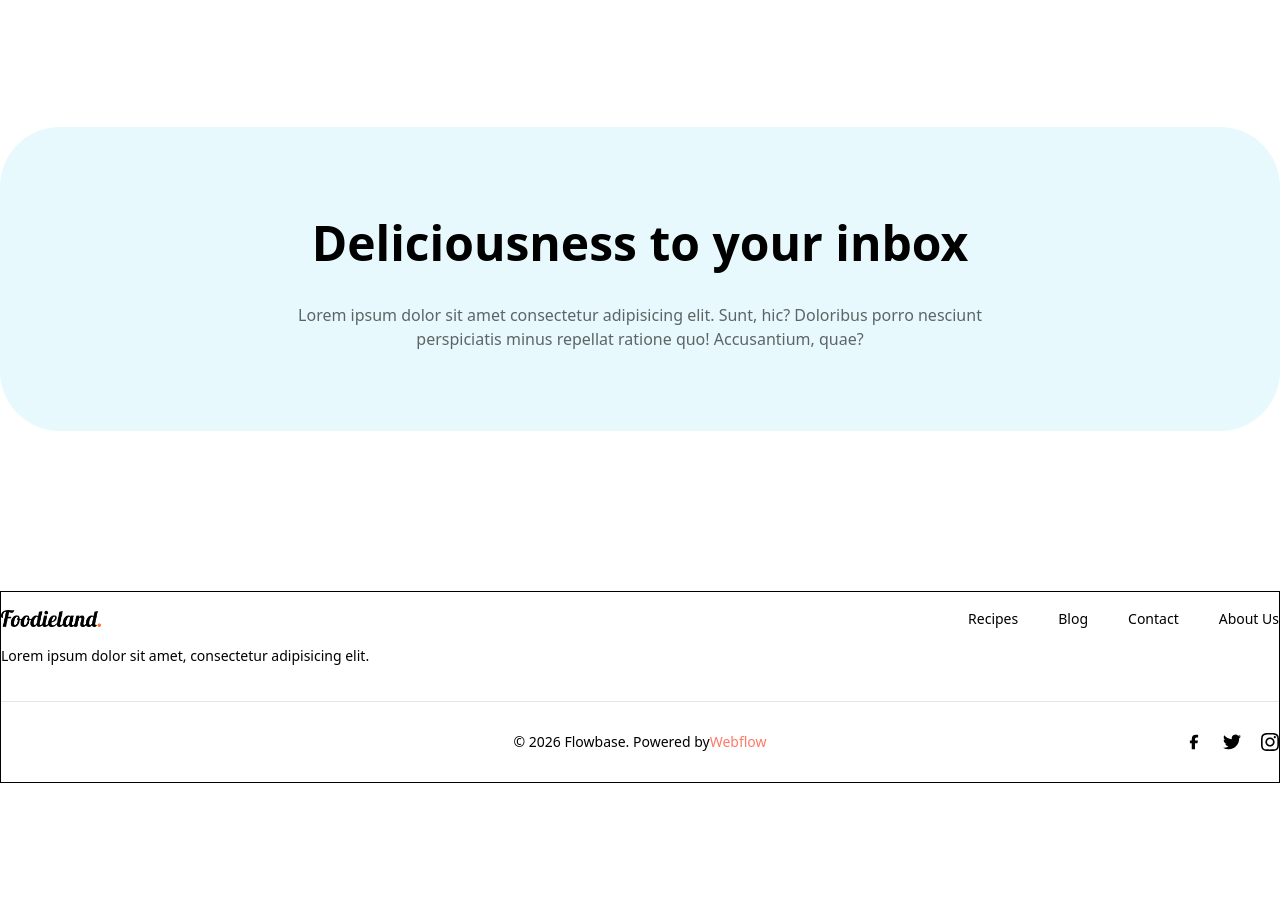
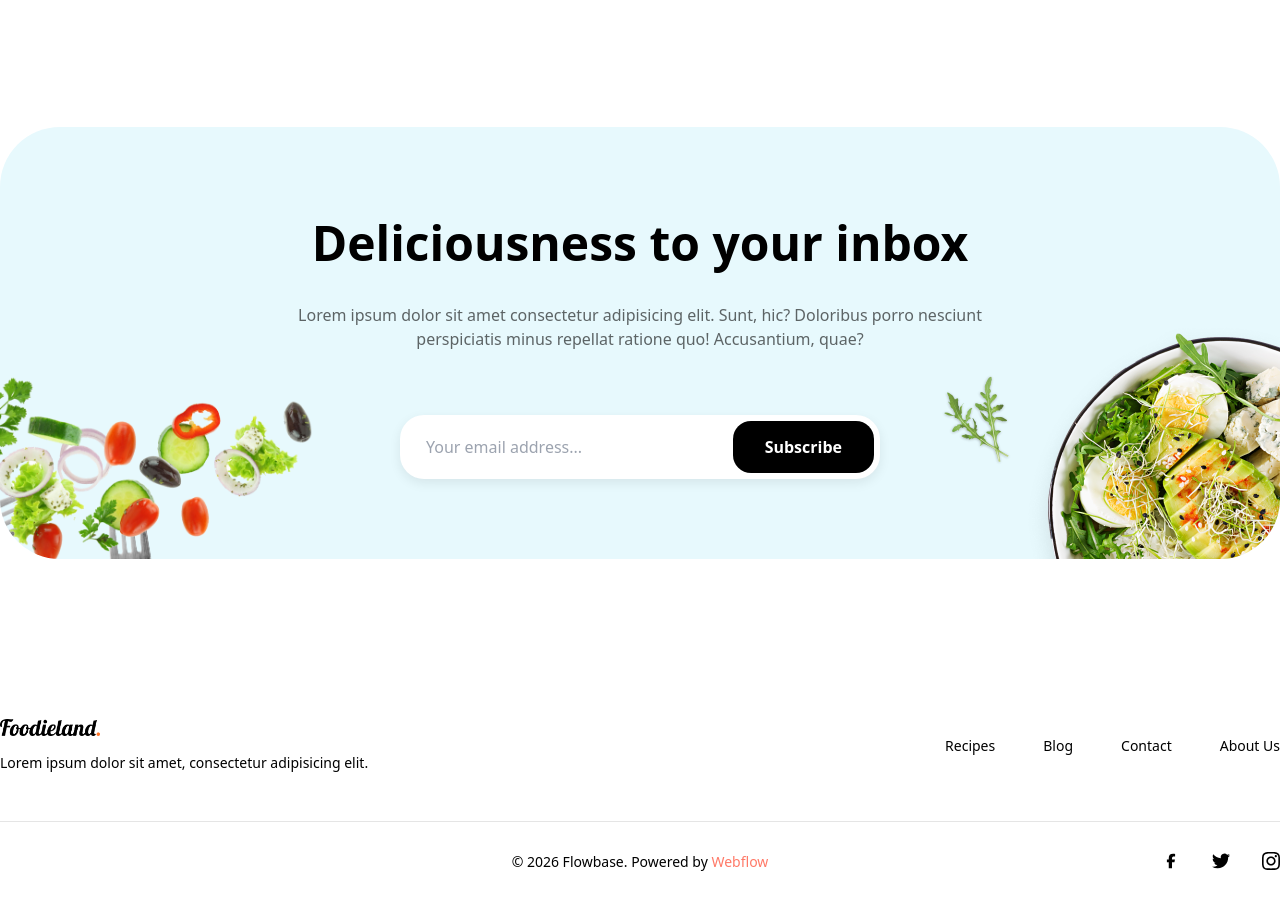
Before and after one commit to Scorpio0712/Foodieland-Portfolio, a Next.js app: page / in a window 1280 px wide. Shown: the part 5800-6701 px from the top of the page. Before the commit the page ends 6583 px from the top, so only its background shows below. Built offline with nearby package versions, Linux system fonts and the light colour scheme.

Commit message:
Finish Create Home page, Email Input, Fix Footer component and add image background

```diff
--- a/app/components/email_input/email_input.module.css
+++ b/app/components/email_input/email_input.module.css
@@ -0,0 +1,53 @@
+.emailContainer {
+    display: flex;
+    flex-direction: column;
+    align-items: center;
+    width: 100%;
+}
+
+.emailBox {
+    display: flex;
+    align-items: center;
+    background-color: white;
+    border-radius: 24px;
+    padding: 6px;
+    width: 480px;
+    max-width: 100%;
+    box-shadow: 0 4px 12px rgba(0, 0, 0, 0.08);
+}
+
+.emailInput {
+    flex: 1;
+    border: none;
+    outline: none;
+    padding: 14px 20px;
+    font-size: 16px;
+    background: transparent;
+}
+
+.emailInput::placeholder {
+    color: #9ca3af;
+}
+
+.subscribeButton {
+    background-color: black;
+    color: white;
+    border: none;
+    border-radius: 18px;
+    padding: 14px 32px;
+    font-size: 16px;
+    font-weight: 600;
+    cursor: pointer;
+    white-space: nowrap;
+    transition: background-color 0.3s;
+}
+
+.subscribeButton:hover {
+    background-color: #333333;
+}
+
+.error {
+    color: #ef4444;
+    font-size: 14px;
+    margin-top: 8px;
+}
--- a/app/components/email_input/page.tsx
+++ b/app/components/email_input/page.tsx
@@ -1,18 +1,55 @@
-'use client'
+"use client";
 
-import React from 'react'
-import style from './email_input.module.css'
+import React, { useState } from "react";
+import style from "./email_input.module.css";
 
 interface EmailInputProps {
-    placeholder: string;
-    buttonText: string;
-    onSubmit?: (email: string) => void;
+  placeholder?: string;
+  buttonText?: string;
+  onSubmit?: (email: string) => void;
 }
 
-function EmailInput({placeholder = "Your email address..."}) {
+function EmailInput({
+  placeholder = "Your email address...",
+  buttonText = "Subscribe",
+  onSubmit,
+}: EmailInputProps) {
+  const [email, setEmail] = useState("");
+  const [error, setError] = useState("");
+
+  const handleSubmit = (e: React.FormEvent) => {
+    e.preventDefault();
+
+    const emailRegex = /^[^\s@]+@[^\s@]+\.[^\s@]+$/;
+    if (!emailRegex.test(email)) {
+      setError("Please enter a valid email");
+      return;
+    }
+
+    if (onSubmit) {
+      onSubmit(email);
+    }
+
+    setEmail("");
+    setError("");
+  };
+
   return (
-    <div>EmailInput</div>
-  )
+    <div className={style.emailContainer}>
+      <form onSubmit={handleSubmit} className={style.emailBox}>
+        <input
+          type="email"
+          placeholder={placeholder}
+          value={email}
+          onChange={(e) => setEmail(e.target.value)}
+          className={style.emailInput}
+          required
+        />
+        <button type="submit" className={style.subscribeButton}>{buttonText}</button>
+      </form>
+      {error && <p className={style.error}>{error}</p>}
+    </div>
+  );
 }
 
-export default EmailInput
+export default EmailInput;
--- a/app/components/footer/footer.module.css
+++ b/app/components/footer/footer.module.css
@@ -1,43 +1,42 @@
 .footerMain {
     margin: 0 auto;
     width: 1280px;
-    border: 1px solid black;
 }
 
 .navContainer {
-    height: 110px;
-    border-bottom: 1px solid rgba(0, 0, 0, 0.1);
+    display: flex;
+    justify-content: space-between;
+    align-items: center;
+    margin-bottom: 48px;
 }
 
-.nav {
-    display: flex;
-    padding: 1rem 0;
-    align-items: center;
-    justify-content: space-between;
+.navFirstCol img {
+    margin-bottom: 16px;
 }
 
-.navDetail{
+.navFirstCol p {
     font-size: 14px;
 }
 
-.navMenuList {
+.navSecCol ul {
     display: flex;
     text-decoration: none;
-    gap: 2.5rem;
+    gap: 48px;
 }
 
-.navMenuList li {
+.navSecCol ul li {
     font-weight: 500;
     font-size: 14px;
     transition: all 0.3s ease;
 }
 
-.navMenuList li:hover {
+.navSecCol ul li:hover {
     transform: scale(1.1);
 }
 
 .copyRightContainer {
-    height: 5rem;
+    border-top: 1px solid rgba(0, 0, 0, 0.1);
+    height: 80px;
     display: flex;
     align-items: center;
     justify-content: space-between;
@@ -48,31 +47,28 @@
     position: relative;
     left: 50%;
     transform: translateX(-50%);
-    align-items: center;
-    display: flex;
 }
 
-.footerDetail span{
+.footerDetailSpan {
     color: #FF7967;
 }
 
 .navSocialList {
-    justify-content: end;
-    align-items: center;
-    list-style: none;
     display: flex;
-    gap: 1.25rem;
+    gap: 32px;
 }
 
-.facebookIcon, .twitterIcon, .instagramIcon {
-
-
-    padding: 0 1rem;
+.facebookIcon,
+.twitterIcon,
+.instagramIcon {
+    padding: 0 16px;
     width: 20px;
     height: 20px;
 }
 
-.facebookIcon svg, .twitterIcon svg, .instagramIcon svg {
+.facebookIcon svg,
+.twitterIcon svg,
+.instagramIcon svg {
     width: 18px;
     height: 18px;
 }
--- a/app/components/footer/page.tsx
+++ b/app/components/footer/page.tsx
@@ -8,7 +8,7 @@ function Footer() {
   return (
     <footer className={style.footerMain}>
       <div className={style.navContainer}>
-        <nav className={style.nav}>
+        <div className={style.navFirstCol}>
           <Image
             src="/images/logo.png"
             width={1000}
@@ -16,7 +16,10 @@ function Footer() {
             alt="Foodieland Logo"
             style={{ width: "100px", height: "30" }}
           />
-          <ul className={style.navMenuList}>
+          <p>Lorem ipsum dolor sit amet, consectetur adipisicing elit.</p>
+        </div>
+        <nav className={style.navSecCol}>
+          <ul>
             <li>
               <Link href={"../"}>Recipes</Link>
             </li>
@@ -31,27 +34,52 @@ function Footer() {
             </li>
           </ul>
         </nav>
-        <p className={style.navDetail}>Lorem ipsum dolor sit amet, consectetur adipisicing elit.</p>
       </div>
       <div className={style.copyRightContainer}>
-        <p className={style.footerDetail}>&copy; {currentDate} Flowbase. Powered by <span>Webflow</span></p>
+        <p className={style.footerDetail}>
+          &copy; {currentDate} Flowbase. Powered by <span className={style.footerDetailSpan}>Webflow</span>
+        </p>
         <ul className={style.navSocialList}>
           <li>
-            <a href="https://facebook.com" target="_blank" className={style.facebookIcon}>
-              <svg xmlns="http://www.w3.org/2000/svg" viewBox="0 0 640 640"><path d="M240 363.3L240 576L356 576L356 363.3L442.5 363.3L460.5 265.5L356 265.5L356 230.9C356 179.2 376.3 159.4 428.7 159.4C445 159.4 458.1 159.8 465.7 160.6L465.7 71.9C451.4 68 416.4 64 396.2 64C289.3 64 240 114.5 240 223.4L240 265.5L174 265.5L174 363.3L240 363.3z"/></svg>
-            </a>
-          </li>
-          <li>
-            <a href="https://twitter.com" target="_blank" className={style.twitterIcon}>
-              <svg xmlns="http://www.w3.org/2000/svg" viewBox="0 0 24 24" width="24" height="24">
-                <path d="M23.953 4.57a10 10 0 01-2.825.775 4.958 4.958 0 002.163-2.723c-.951.555-2.005.959-3.127 1.184a4.92 4.92 0 00-8.384 4.482C7.69 8.095 4.067 6.13 1.64 3.162a4.822 4.822 0 00-.666 2.475c0 1.71.87 3.213 2.188 4.096a4.904 4.904 0 01-2.228-.616v.06a4.923 4.923 0 003.946 4.827 4.996 4.996 0 01-2.212.085 4.936 4.936 0 004.604 3.417 9.867 9.867 0 01-6.102 2.105c-.39 0-.779-.023-1.17-.067a13.995 13.995 0 007.557 2.209c9.053 0 13.998-7.496 13.998-13.985 0-.21 0-.42-.015-.63A9.935 9.935 0 0024 4.59z"/>
+            <a
+              href="https://facebook.com"
+              target="_blank"
+              className={style.facebookIcon}
+            >
+              <svg xmlns="http://www.w3.org/2000/svg" viewBox="0 0 640 640">
+                <path d="M240 363.3L240 576L356 576L356 363.3L442.5 363.3L460.5 265.5L356 265.5L356 230.9C356 179.2 376.3 159.4 428.7 159.4C445 159.4 458.1 159.8 465.7 160.6L465.7 71.9C451.4 68 416.4 64 396.2 64C289.3 64 240 114.5 240 223.4L240 265.5L174 265.5L174 363.3L240 363.3z" />
               </svg>
             </a>
           </li>
           <li>
-            <a href="https://instagram.com" target="_blank" className={style.instagramIcon}>
-              <svg xmlns="http://www.w3.org/2000/svg" viewBox="0 0 24 24" width="24" height="24">
-                <path d="M12 2.163c3.204 0 3.584.012 4.85.07 3.252.148 4.771 1.691 4.919 4.919.058 1.265.069 1.645.069 4.849 0 3.205-.012 3.584-.069 4.849-.149 3.225-1.664 4.771-4.919 4.919-1.266.058-1.644.07-4.85.07-3.204 0-3.584-.012-4.849-.07-3.26-.149-4.771-1.699-4.919-4.92-.058-1.265-.07-1.644-.07-4.849 0-3.204.013-3.583.07-4.849.149-3.227 1.664-4.771 4.919-4.919 1.266-.057 1.645-.069 4.849-.069zm0-2.163c-3.259 0-3.667.014-4.947.072-4.358.2-6.78 2.618-6.98 6.98-.059 1.281-.073 1.689-.073 4.948 0 3.259.014 3.668.072 4.948.2 4.358 2.618 6.78 6.98 6.98 1.281.058 1.689.072 4.948.072 3.259 0 3.668-.014 4.948-.072 4.354-.2 6.782-2.618 6.979-6.98.059-1.28.073-1.689.073-4.948 0-3.259-.014-3.667-.072-4.947-.196-4.354-2.617-6.78-6.979-6.98-1.281-.059-1.69-.073-4.949-.073zm0 5.838c-3.403 0-6.162 2.759-6.162 6.162s2.759 6.163 6.162 6.163 6.162-2.759 6.162-6.163c0-3.403-2.759-6.162-6.162-6.162zm0 10.162c-2.209 0-4-1.79-4-4 0-2.209 1.791-4 4-4s4 1.791 4 4c0 2.21-1.791 4-4 4zm6.406-11.845c-.796 0-1.441.645-1.441 1.44s.645 1.44 1.441 1.44c.795 0 1.439-.645 1.439-1.44s-.644-1.44-1.439-1.44z"/>
+            <a
+              href="https://twitter.com"
+              target="_blank"
+              className={style.twitterIcon}
+            >
+              <svg
+                xmlns="http://www.w3.org/2000/svg"
+                viewBox="0 0 24 24"
+                width="24"
+                height="24"
+              >
+                <path d="M23.953 4.57a10 10 0 01-2.825.775 4.958 4.958 0 002.163-2.723c-.951.555-2.005.959-3.127 1.184a4.92 4.92 0 00-8.384 4.482C7.69 8.095 4.067 6.13 1.64 3.162a4.822 4.822 0 00-.666 2.475c0 1.71.87 3.213 2.188 4.096a4.904 4.904 0 01-2.228-.616v.06a4.923 4.923 0 003.946 4.827 4.996 4.996 0 01-2.212.085 4.936 4.936 0 004.604 3.417 9.867 9.867 0 01-6.102 2.105c-.39 0-.779-.023-1.17-.067a13.995 13.995 0 007.557 2.209c9.053 0 13.998-7.496 13.998-13.985 0-.21 0-.42-.015-.63A9.935 9.935 0 0024 4.59z" />
+              </svg>
+            </a>
+          </li>
+          <li>
+            <a
+              href="https://instagram.com"
+              target="_blank"
+              className={style.instagramIcon}
+            >
+              <svg
+                xmlns="http://www.w3.org/2000/svg"
+                viewBox="0 0 24 24"
+                width="24"
+                height="24"
+              >
+                <path d="M12 2.163c3.204 0 3.584.012 4.85.07 3.252.148 4.771 1.691 4.919 4.919.058 1.265.069 1.645.069 4.849 0 3.205-.012 3.584-.069 4.849-.149 3.225-1.664 4.771-4.919 4.919-1.266.058-1.644.07-4.85.07-3.204 0-3.584-.012-4.849-.07-3.26-.149-4.771-1.699-4.919-4.92-.058-1.265-.07-1.644-.07-4.849 0-3.204.013-3.583.07-4.849.149-3.227 1.664-4.771 4.919-4.919 1.266-.057 1.645-.069 4.849-.069zm0-2.163c-3.259 0-3.667.014-4.947.072-4.358.2-6.78 2.618-6.98 6.98-.059 1.281-.073 1.689-.073 4.948 0 3.259.014 3.668.072 4.948.2 4.358 2.618 6.78 6.98 6.98 1.281.058 1.689.072 4.948.072 3.259 0 3.668-.014 4.948-.072 4.354-.2 6.782-2.618 6.979-6.98.059-1.28.073-1.689.073-4.948 0-3.259-.014-3.667-.072-4.947-.196-4.354-2.617-6.78-6.979-6.98-1.281-.059-1.69-.073-4.949-.073zm0 5.838c-3.403 0-6.162 2.759-6.162 6.162s2.759 6.163 6.162 6.163 6.162-2.759 6.162-6.163c0-3.403-2.759-6.162-6.162-6.162zm0 10.162c-2.209 0-4-1.79-4-4 0-2.209 1.791-4 4-4s4 1.791 4 4c0 2.21-1.791 4-4 4zm6.406-11.845c-.796 0-1.441.645-1.441 1.44s.645 1.44 1.441 1.44c.795 0 1.439-.645 1.439-1.44s-.644-1.44-1.439-1.44z" />
               </svg>
             </a>
           </li>
--- a/app/home.module.css
+++ b/app/home.module.css
@@ -542,13 +542,33 @@
 
 /* Inbox Container */
 .inBoxContainer {
+    position: relative;
     margin-bottom: 160px;
     background: #E7F9FD;
     border-radius: 60px;
     padding: 80px 0;
     display: flex;
-    justify-content: center;
-    align-items: center;
+    flex-direction: column;
+}
+
+.inBoxContainer > *{
+    position: relative;
+    z-index: 2;
+}
+
+.inBoxBackGroundLeft {
+    border-bottom-left-radius: 60px;
+    position: absolute;
+    left: 0;
+    bottom: 0;
+    z-index: 1;
+}
+.inBoxBackGroundRight {
+    border-bottom-right-radius: 60px;
+    position: absolute;
+    right: 0;
+    bottom: 0;
+    z-index: 1;
 }
 
 .inBoxTopic {
@@ -566,3 +586,7 @@
     font-size: 16px;
     color: rgba(0, 0, 0, 0.6);
 }
+
+.inBoxBody {
+    margin: 64px auto 0;
+}
--- a/app/page.tsx
+++ b/app/page.tsx
@@ -1,11 +1,15 @@
 "use client";
 import React, { useState, useEffect } from "react";
+import EmailInput from "./components/email_input/page";
 import style from "./home.module.css";
 import Card from "./components/card/page";
 import Image from "next/image";
 
 export default function Home() {
   const [currentSlide, setCurrentSlide] = useState(0);
+  const handleEmailSubmit = (email: string) => {
+    console.log("Email submitted: ", email);
+  };
 
   const recipes = [
     {
@@ -455,13 +459,34 @@ export default function Home() {
       </section>
       {/* Inbox Container  */}
       <section className={style.inBoxContainer}>
+        <Image
+          className={style.inBoxBackGroundLeft}
+          src="/images/design/inBox-design-image.png"
+          width={350}
+          height={400}
+          alt=""
+        />
+        <Image
+          className={style.inBoxBackGroundRight}
+          src="/images/design/inBox-design2-image.png"
+          width={350}
+          height={400}
+          alt=""
+        />
         <div className={style.inBoxTopic}>
           <h1>Deliciousness to your inbox</h1>
           <p>
             Lorem ipsum dolor sit amet consectetur adipisicing elit. Sunt, hic?
-            Doloribus porro nesciunt<br /> perspiciatis minus repellat ratione quo!
-            Accusantium, quae?
+            Doloribus porro nesciunt
+            <br /> perspiciatis minus repellat ratione quo! Accusantium, quae?
           </p>
+        </div>
+        <div className={style.inBoxBody}>
+          <EmailInput
+            placeholder="Your email address..."
+            buttonText="Subscribe"
+            onSubmit={handleEmailSubmit}
+          />
         </div>
       </section>
     </section>
```
Also changed, not shown: public/images/design/inBox-design-image.png (added), public/images/design/inBox-design2-image.png (added).
